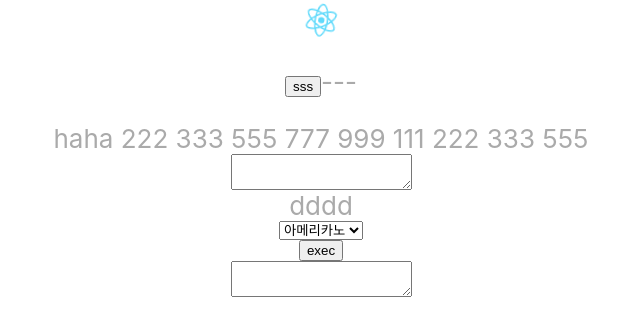
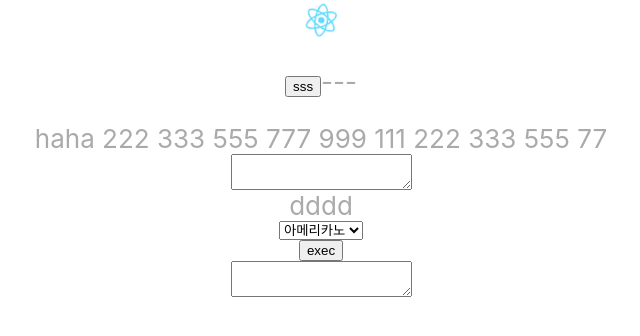
Before and after one commit to shj0000/chain, a React (Create React App) app in the folder client/react-test2/: page / in a window 1280 px wide. Shown: the top 336 px of the page, without its empty margins (319-959 px from the left). Built offline with nearby package versions, Linux system fonts and the light colour scheme.

Commit message:
Update App.js

```diff
--- a/client/react-test2/src/App.js
+++ b/client/react-test2/src/App.js
@@ -11,7 +11,7 @@ function App() {
 	  ---
         </p>
 
-	haha 222 333 555 777 999 111 222 333 555
+	haha 222 333 555 777 999 111 222 333 555 77
 		<textarea></textarea>
 		dddd
 		<select name="order" form="myForm">
```
